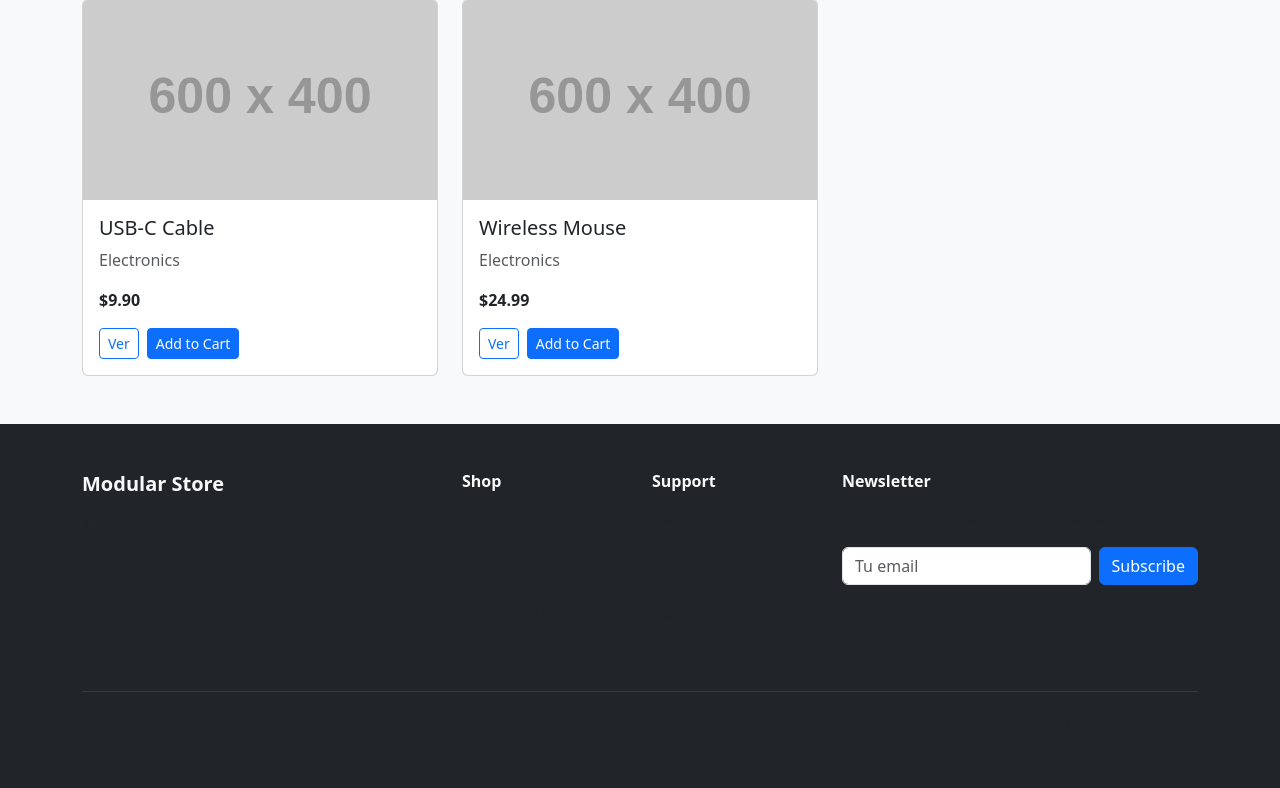
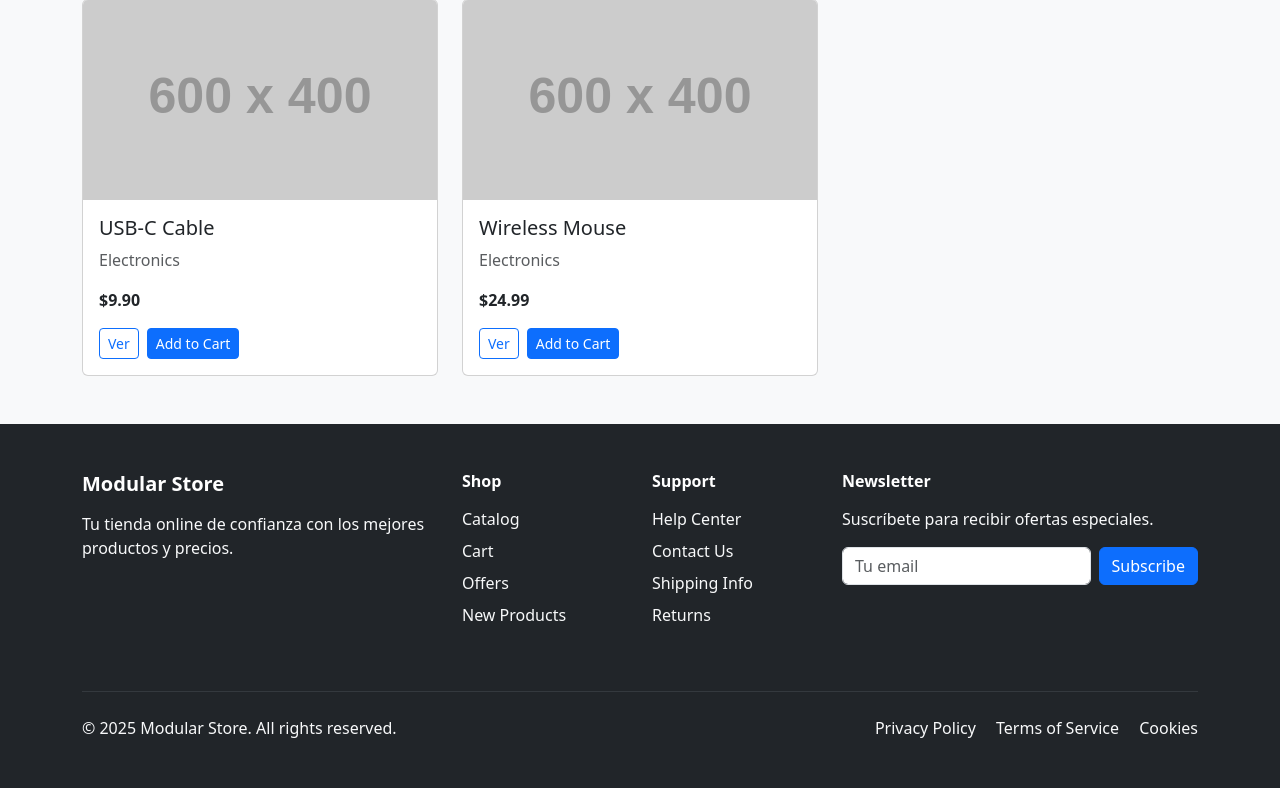
Before and after one commit to itteamlxs/modular_store, a PHP site: page /modular-store/modules/catalog/views/list.php in a window 1280 px wide. Shown: the part 1016-1804 px from the top of the page. Run offline with PHP 8.4, Linux system fonts and the light colour scheme; data comes from the database, SQL or seed files in the repository; grey boxes labelled with a size stand in for pictures from a placeholder-image service; some libraries are stand-ins or nearby versions.

```diff
--- a/modules/admin/controllers/login.php
+++ b/modules/admin/controllers/login.php
@@ -64,6 +64,5 @@ if ($_SERVER['REQUEST_METHOD'] === 'POST') {
         </div>
     </div>
 </div>
-<?php include __DIR__ . '/../views/footer.php'; ?>
 </body>
 </html>
--- a/modules/admin/controllers/users.php
+++ b/modules/admin/controllers/users.php
@@ -244,8 +244,5 @@ if (($action === 'reset_password' || $action === 'edit') && isset($_GET['id']))
         </form>
     <?php endif; ?>
 </div>
-
-<?php include __DIR__ . '/../views/footer.php'; ?>
-
 </body>
 </html>
--- a/modules/catalog/views/footer.php
+++ b/modules/catalog/views/footer.php
@@ -2,8 +2,8 @@
     <div class="container">
         <div class="row">
             <div class="col-lg-4 mb-4">
-                <h5 class="fw-bold mb-3">Modular Store</h5>
-                <p class="text-muted mb-3">Tu tienda online de confianza con los mejores productos y precios.</p>
+                <h5 class="fw-bold mb-3 text-white">Modular Store</h5>
+                <p class="text-light mb-3">Tu tienda online de confianza con los mejores productos y precios.</p>
                 <div class="d-flex gap-3">
                     <a href="#" class="text-light"><i class="fab fa-facebook fa-lg"></i></a>
                     <a href="#" class="text-light"><i class="fab fa-twitter fa-lg"></i></a>
@@ -13,28 +13,28 @@
             </div>
 
             <div class="col-lg-2 col-md-6 mb-4">
-                <h6 class="fw-bold mb-3">Shop</h6>
+                <h6 class="fw-bold mb-3 text-white">Shop</h6>
                 <ul class="list-unstyled">
-                    <li class="mb-2"><a href="/modular-store" class="text-muted text-decoration-none">Catalog</a></li>
-                    <li class="mb-2"><a href="/modular-store/cart" class="text-muted text-decoration-none">Cart</a></li>
-                    <li class="mb-2"><a href="#" class="text-muted text-decoration-none">Offers</a></li>
-                    <li class="mb-2"><a href="#" class="text-muted text-decoration-none">New Products</a></li>
+                    <li class="mb-2"><a href="/modular-store" class="text-light text-decoration-none">Catalog</a></li>
+                    <li class="mb-2"><a href="../../cart/" class="text-light text-decoration-none">Cart</a></li>
+                    <li class="mb-2"><a href="#" class="text-light text-decoration-none">Offers</a></li>
+                    <li class="mb-2"><a href="#" class="text-light text-decoration-none">New Products</a></li>
                 </ul>
             </div>
 
             <div class="col-lg-2 col-md-6 mb-4">
-                <h6 class="fw-bold mb-3">Support</h6>
+                <h6 class="fw-bold mb-3 text-white">Support</h6>
                 <ul class="list-unstyled">
-                    <li class="mb-2"><a href="#" class="text-muted text-decoration-none">Help Center</a></li>
-                    <li class="mb-2"><a href="#" class="text-muted text-decoration-none">Contact Us</a></li>
-                    <li class="mb-2"><a href="#" class="text-muted text-decoration-none">Shipping Info</a></li>
-                    <li class="mb-2"><a href="#" class="text-muted text-decoration-none">Returns</a></li>
+                    <li class="mb-2"><a href="#" class="text-light text-decoration-none">Help Center</a></li>
+                    <li class="mb-2"><a href="#" class="text-light text-decoration-none">Contact Us</a></li>
+                    <li class="mb-2"><a href="#" class="text-light text-decoration-none">Shipping Info</a></li>
+                    <li class="mb-2"><a href="#" class="text-light text-decoration-none">Returns</a></li>
                 </ul>
             </div>
 
             <div class="col-lg-4 mb-4">
-                <h6 class="fw-bold mb-3">Newsletter</h6>
-                <p class="text-muted mb-3">Suscríbete para recibir ofertas especiales.</p>
+                <h6 class="fw-bold mb-3 text-white">Newsletter</h6>
+                <p class="text-light mb-3">Suscríbete para recibir ofertas especiales.</p>
                 <form class="d-flex gap-2">
                     <input type="email" class="form-control" placeholder="Tu email">
                     <button class="btn btn-primary" type="submit">Subscribe</button>
@@ -46,12 +46,12 @@
 
         <div class="row align-items-center">
             <div class="col-md-6">
-                <p class="text-muted mb-0">&copy; <?= date('Y') ?> Modular Store. All rights reserved.</p>
+                <p class="text-light mb-0">&copy; <?= date('Y') ?> Modular Store. All rights reserved.</p>
             </div>
             <div class="col-md-6 text-md-end">
-                <a href="#" class="text-muted text-decoration-none me-3">Privacy Policy</a>
-                <a href="#" class="text-muted text-decoration-none me-3">Terms of Service</a>
-                <a href="#" class="text-muted text-decoration-none">Cookies</a>
+                <a href="#" class="text-light text-decoration-none me-3">Privacy Policy</a>
+                <a href="#" class="text-light text-decoration-none me-3">Terms of Service</a>
+                <a href="#" class="text-light text-decoration-none">Cookies</a>
             </div>
         </div>
     </div>
```
Also changed, not shown: .htaccess (deleted).
